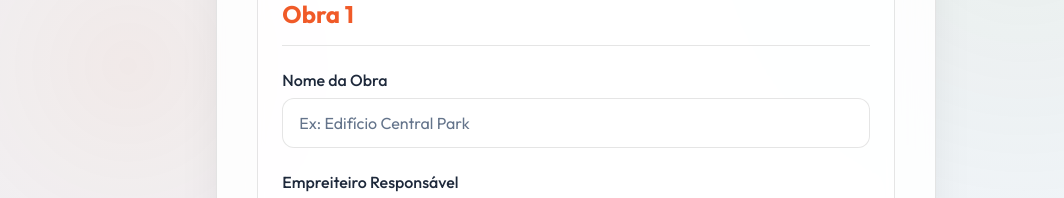
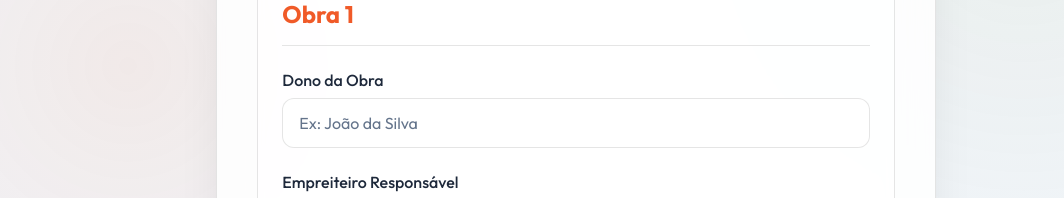
Before and after one commit to fernandopassoss/acompanhamento-civil, a React app in the folder frontend/: page / in a window 1280 px wide. Shown: the part 334-532 px from the top of the page, without its empty margins (64-1128 px from the left). Built offline with nearby package versions, Linux system fonts and the light colour scheme; the HTML template or start-up script is replaced by a standard one.

Commit message:
feat: Update 'Nome da Obra' to 'Dono da Obra' in form and report, pluralize report title, and use dynamic logo source.

```diff
--- a/frontend/src/App.jsx
+++ b/frontend/src/App.jsx
@@ -127,12 +127,12 @@ function App() {
               </div>
 
               <div className="form-group">
-                <label>Nome da Obra</label>
+                <label>Dono da Obra</label>
                 <input
                   type="text"
                   name="workName"
                   className="form-control"
-                  placeholder="Ex: Edifício Central Park"
+                  placeholder="Ex: João da Silva"
                   value={obra.workName}
                   onChange={(e) => handleInputChange(index, e.target)}
                   required
@@ -241,14 +241,14 @@ function App() {
             }}
           >
             <div style={{ display: 'flex', alignItems: 'center', justifyContent: 'space-between', borderBottom: '2px solid #F05A28', paddingBottom: '15px', marginBottom: '20px' }}>
-              <img src="/logo.png" alt="KRM Logo" style={{ height: '60px', objectFit: 'contain' }} />
+              <img src={logo} alt="KRM Logo" style={{ height: '60px', objectFit: 'contain' }} />
               <h1 style={{ color: '#1f2937', margin: 0, fontSize: '24px', textAlign: 'right', fontWeight: 'bold' }}>
-                Relatório de Acompanhamento<br />de Obra
+                Relatório de Acompanhamento<br />de Obras
               </h1>
             </div>
 
             <div style={{ margin: '30px 0', fontSize: '18px', lineHeight: '1.6' }}>
-              <p><strong>Obra:</strong> {obra.workName}</p>
+              <p><strong>Dono da Obra:</strong> {obra.workName}</p>
               <p><strong>Empreiteiro Responsável:</strong> {obra.contractor}</p>
               <p><strong>Data da Vistoria:</strong> {new Date(obra.date).toLocaleDateString('pt-BR')}</p>
             </div>
```
